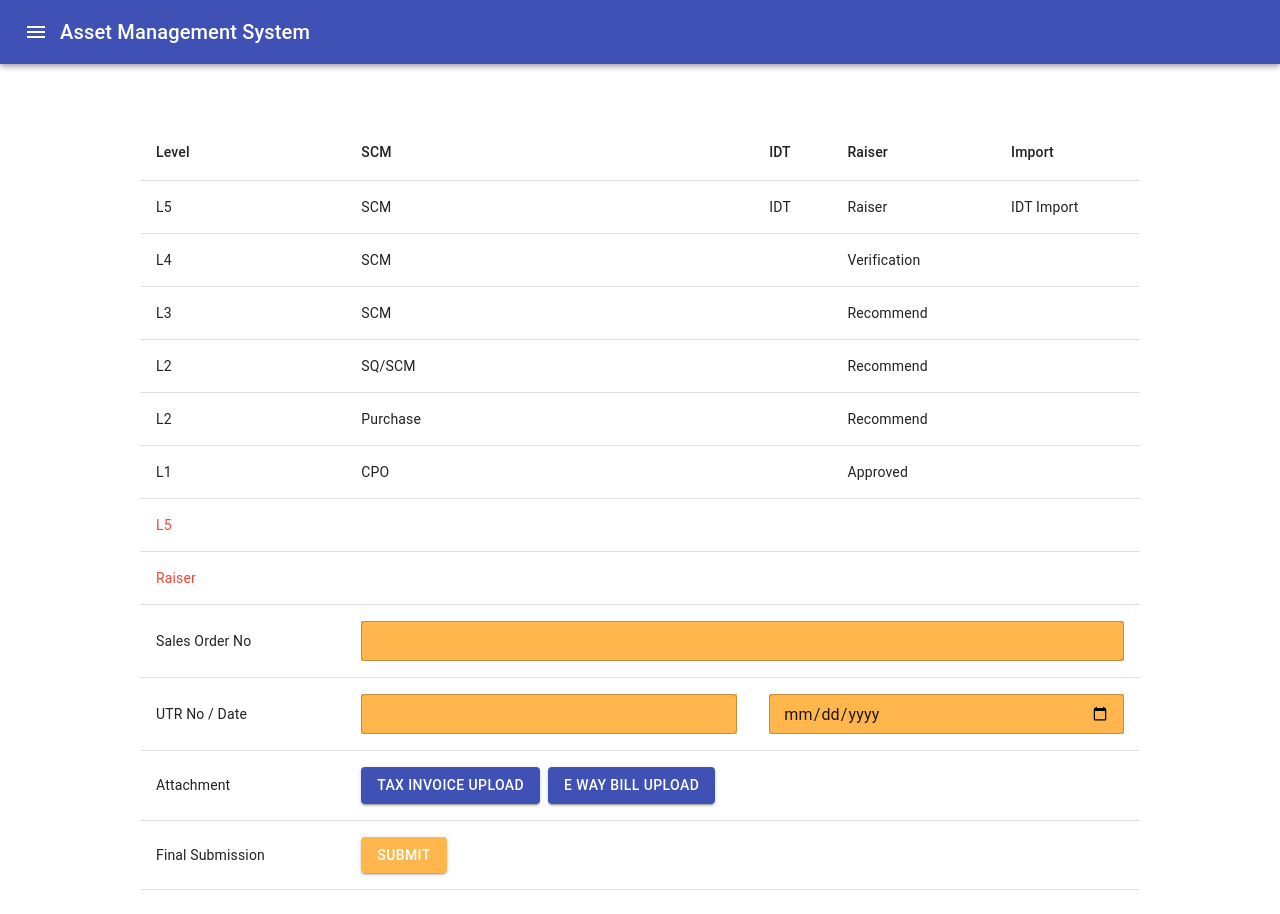
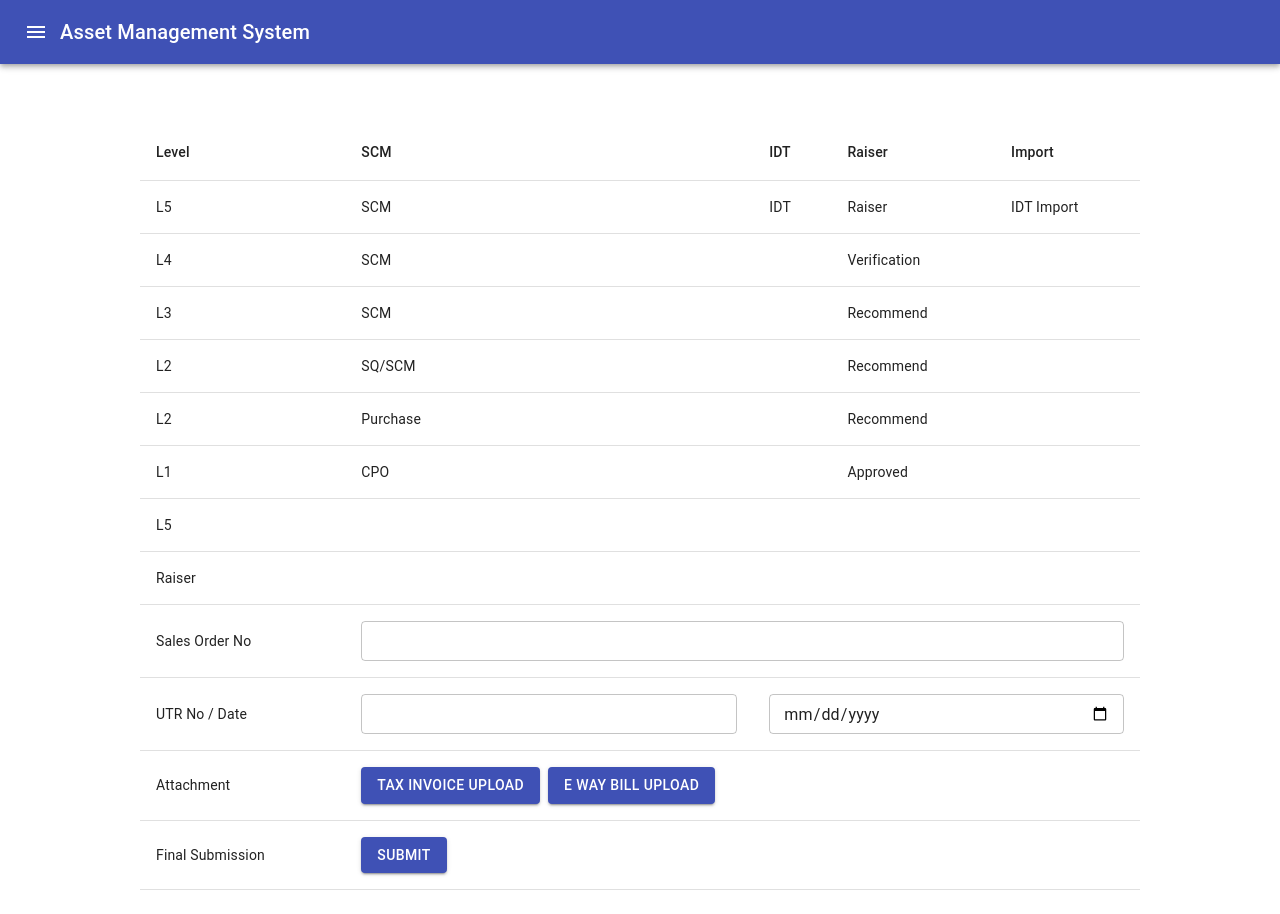
Before and after one commit to ojuss/asset-management, a React (Create React App) app: page / in a window 1280 px wide. Shown: the top 914 px of the page. Built offline with nearby package versions, Linux system fonts and the light colour scheme.

Commit message:
optimized

```diff
--- a/src/screen-template-and-process-flow/DOA.jsx
+++ b/src/screen-template-and-process-flow/DOA.jsx
@@ -1,5 +1,4 @@
 import React from "react";
-import { makeStyles } from "@material-ui/core/styles";
 import {
   Table,
   TableBody,
@@ -13,21 +12,8 @@ import {
   Container,
 } from "@material-ui/core";
 import Header from "../layout-components/Header";
-const useStyles = makeStyles((theme) => ({
-  table: {
-    minWidth: 650,
-  },
-  highlightedCell: {
-    backgroundColor: theme.palette.warning.light,
-  },
-  redText: {
-    color: theme.palette.error.main,
-  },
-}));
 
 const DOA = () => {
-  const classes = useStyles();
-
   const rows = [
     {
       level: "L5",
@@ -47,10 +33,7 @@ const DOA = () => {
     <Container maxWidth={false} disableGutters>
       <Header />
       <TableContainer component={Paper} class="form">
-        <Table
-          className={classes.table}
-          aria-label="template and process flow table"
-        >
+        <Table aria-label="template and process flow table">
           <TableHead>
             <TableRow>
               <TableCell>Level</TableCell>
@@ -71,35 +54,21 @@ const DOA = () => {
               </TableRow>
             ))}
             <TableRow>
-              <TableCell colSpan={5} className={classes.redText}>
-                L5
-              </TableCell>
+              <TableCell colSpan={5}>L5</TableCell>
             </TableRow>
             <TableRow>
-              <TableCell colSpan={5} className={classes.redText}>
-                Raiser
-              </TableCell>
+              <TableCell colSpan={5}>Raiser</TableCell>
             </TableRow>
             <TableRow>
               <TableCell>Sales Order No</TableCell>
               <TableCell colSpan={4}>
-                <TextField
-                  variant="outlined"
-                  size="small"
-                  fullWidth
-                  className={classes.highlightedCell}
-                />
+                <TextField variant="outlined" size="small" fullWidth />
               </TableCell>
             </TableRow>
             <TableRow>
               <TableCell>UTR No / Date</TableCell>
               <TableCell>
-                <TextField
-                  variant="outlined"
-                  size="small"
-                  fullWidth
-                  className={classes.highlightedCell}
-                />
+                <TextField variant="outlined" size="small" fullWidth />
               </TableCell>
               <TableCell colSpan={3}>
                 <TextField
@@ -107,7 +76,6 @@ const DOA = () => {
                   size="small"
                   fullWidth
                   type="date"
-                  className={classes.highlightedCell}
                   InputLabelProps={{
                     shrink: true,
                   }}
@@ -132,11 +100,7 @@ const DOA = () => {
             <TableRow>
               <TableCell>Final Submission</TableCell>
               <TableCell colSpan={4}>
-                <Button
-                  variant="contained"
-                  color="secondary"
-                  className={classes.highlightedCell}
-                >
+                <Button variant="contained" color="primary">
                   Submit
                 </Button>
               </TableCell>
```
Also changed, not shown: src/asset-disposal-request/ImportTrue.jsx (+50 -20 lines).
